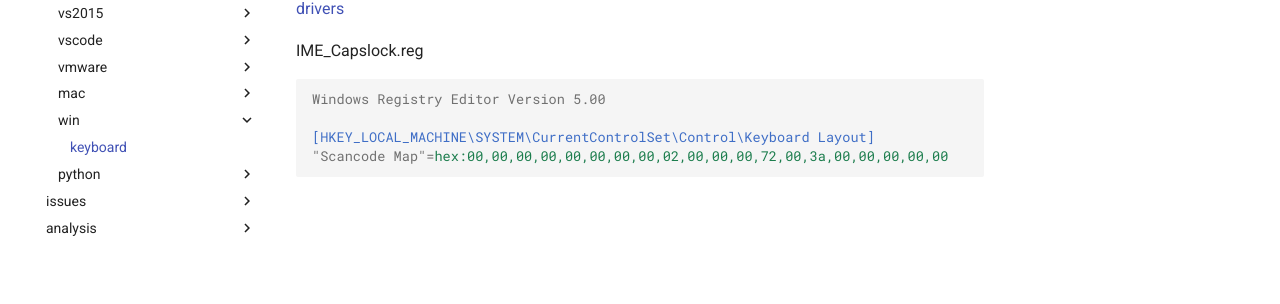
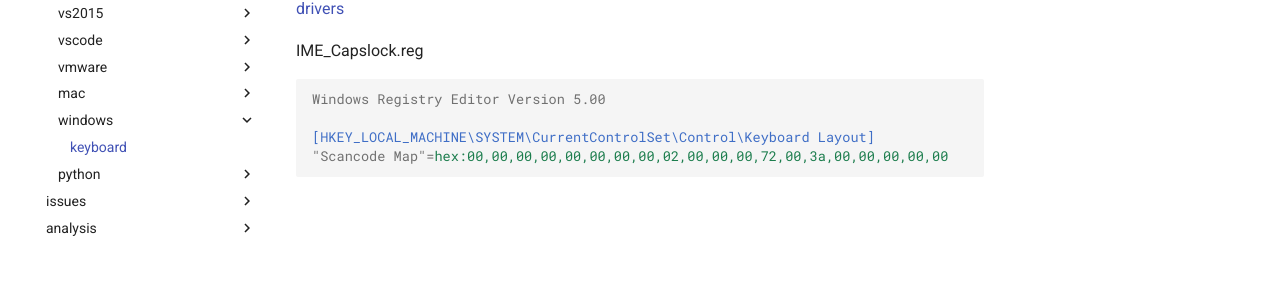
Before and after one commit to myevan/myevan-home, an MkDocs documentation site: the page built from docs/windows_keyboard_digest.md, in a window 1280 px wide. Shown: the part 260-564 px from the top of the page. Built offline with MkDocs 1.6.1 and Material for MkDocs 9.7.7, drawn with Linux system fonts in a browser that asks for light colours; old or Windows-style settings are respelled for this version of MkDocs.

```diff
--- a/mkdocs.yml
+++ b/mkdocs.yml
@@ -48,8 +48,8 @@ pages:
             - "port forwarding": vmware_fusion_8_port_forwarding_digest.md
         - "mac":
             - "enable root": mac_root_enable_digest.md
-        - "win":
-            - "keyboard": win_keyboard_digest.md
+        - "windows":
+            - "keyboard": windows_keyboard_digest.md
         - "python":
             - "mac venv": python_mac_venv_wrapper_digest.md
     - "issues":
```
Also changed, not shown: docs/index.md (+1 -1 lines), docs/windows_keyboard_digest.md (renamed from docs/win_keyboard_digest.md).
